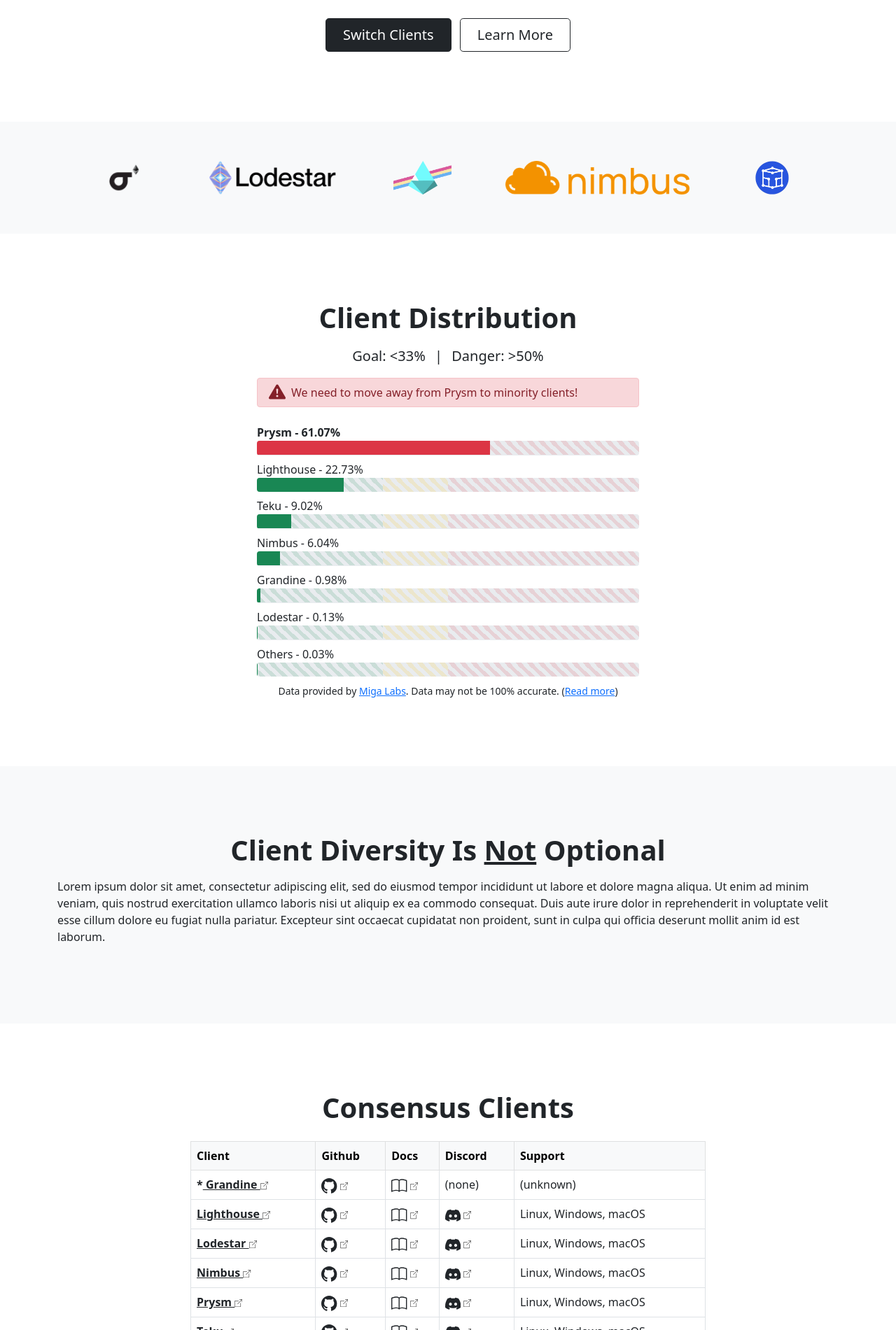
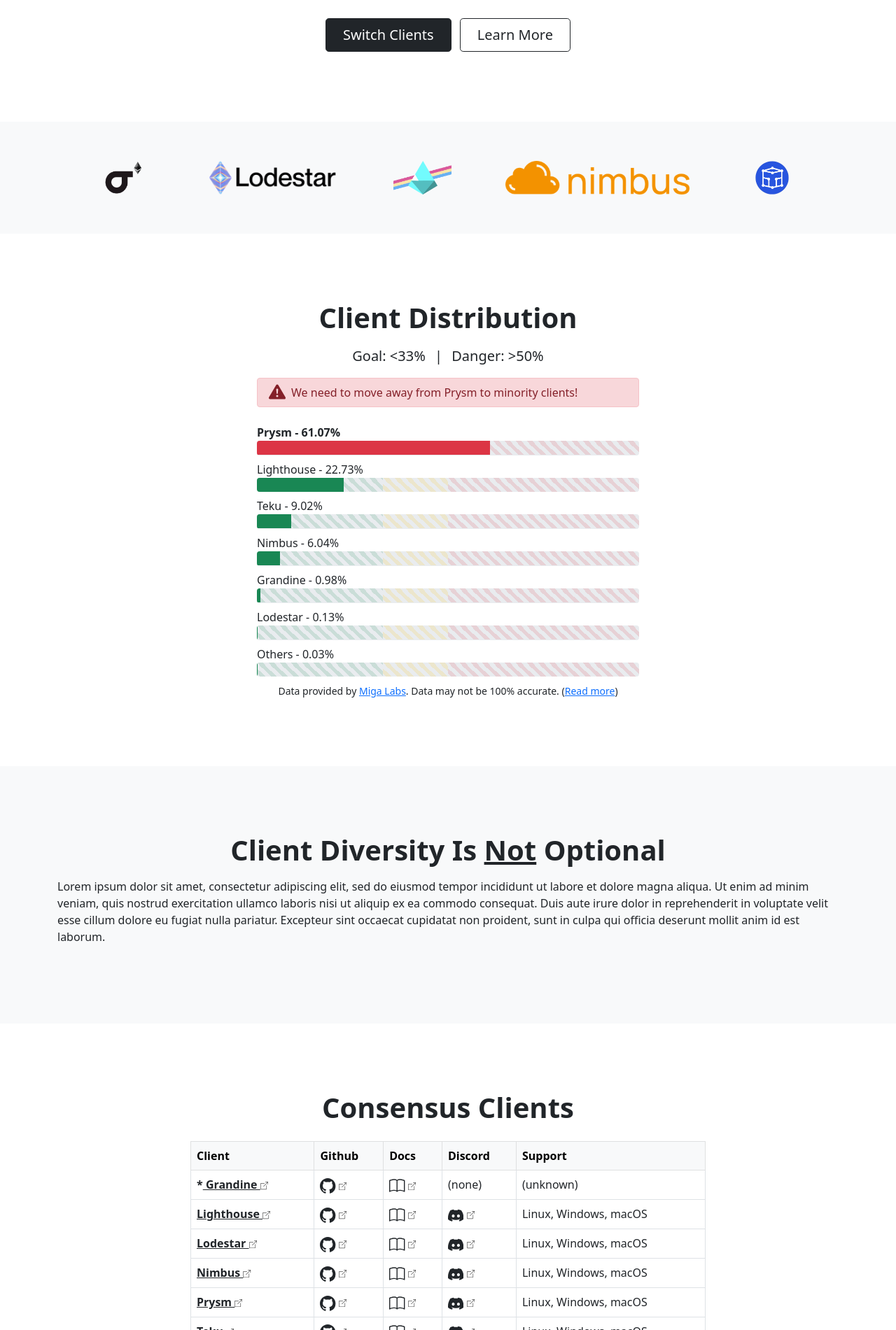
Before and after one commit to etheralpha/clientdiversity-org, a Jekyll site: the page built from index.md, in a window 1280 px wide. Shown: the part 335-2236 px from the top of the page at 70% size. Built offline with Jekyll 4.4.1, drawn with Linux system fonts in a browser that asks for light colours.

Commit message:
fix logos and table column

```diff
--- a/index.md
+++ b/index.md
@@ -16,22 +16,22 @@
 
 <!-- Logos -->
 <section class="bg-light">
-  <div class="container ppy-3 my-5">
-    <div class="row justify-content-center">
+  <div class="container my-5">
+    <div class="row text-center">
       <div class="col text-center">
-        <img src="/assets/img/clients/lighthouse-logo.png" alt="" class="my-2" style="height: 3rem;">
+        <img src="/assets/img/clients/lighthouse-logo.png" alt="" class="my-2 client-logos">
       </div>
       <div class="col text-center">
-        <img src="/assets/img/clients/lodestar-logo-text.png" alt="" class="my-2" style="height: 3rem;">
+        <img src="/assets/img/clients/lodestar-logo-text.png" alt="" class="my-2 client-logos">
       </div>
       <div class="col text-center">
-        <img src="/assets/img/clients/prysm-logo.png" alt="" class="my-2" style="height: 3rem;">
+        <img src="/assets/img/clients/prysm-logo.png" alt="" class="my-2 client-logos">
       </div>
       <div class="col text-center">
-        <img src="/assets/img/clients/nimbus-logo-text.png" alt="" class="my-2" style="height: 3rem;">
+        <img src="/assets/img/clients/nimbus-logo-text.png" alt="" class="my-2 client-logos">
       </div>
       <div class="col text-center">
-        <img src="/assets/img/clients/teku-logo.png" alt="" class="my-2" style="height: 3rem;">
+        <img src="/assets/img/clients/teku-logo.png" alt="" class="my-2 client-logos">
       </div>
     </div>
   </div>
@@ -167,7 +167,7 @@
               <tr>
                 <th scope="col" style="min-width: 8rem;">Client</th>
                 <th scope="col">Github</th>
-                <th scope="col">Docs</th>
+                <th scope="col" style="min-width: 3.8rem;">Docs</th>
                 <th scope="col">Discord</th>
                 <th scope="col">Support</th>
               </tr>
```
Also changed, not shown: _includes/css/base.css (+9 -0 lines), assets/img/clients/lighthouse-logo.png.
